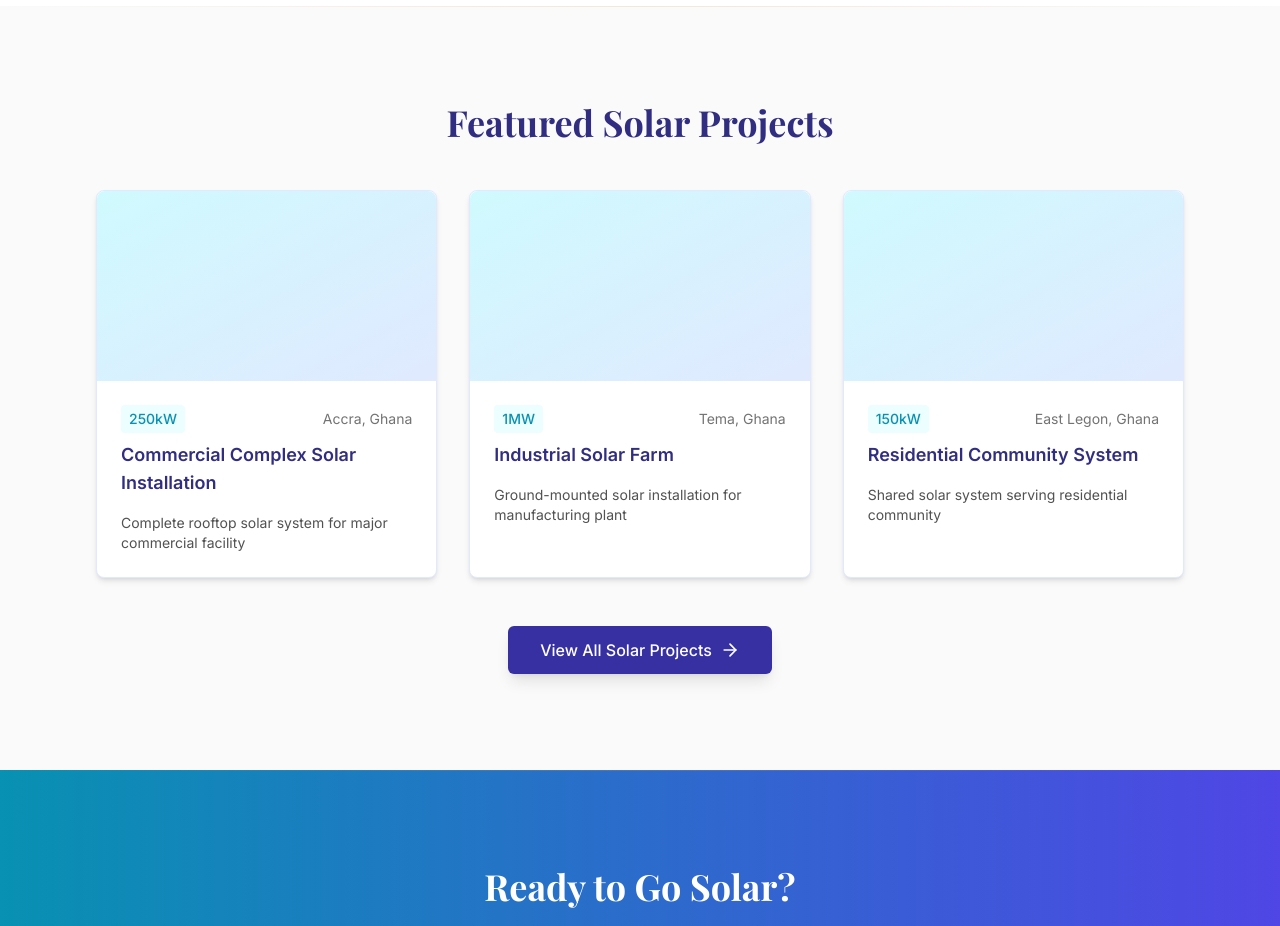
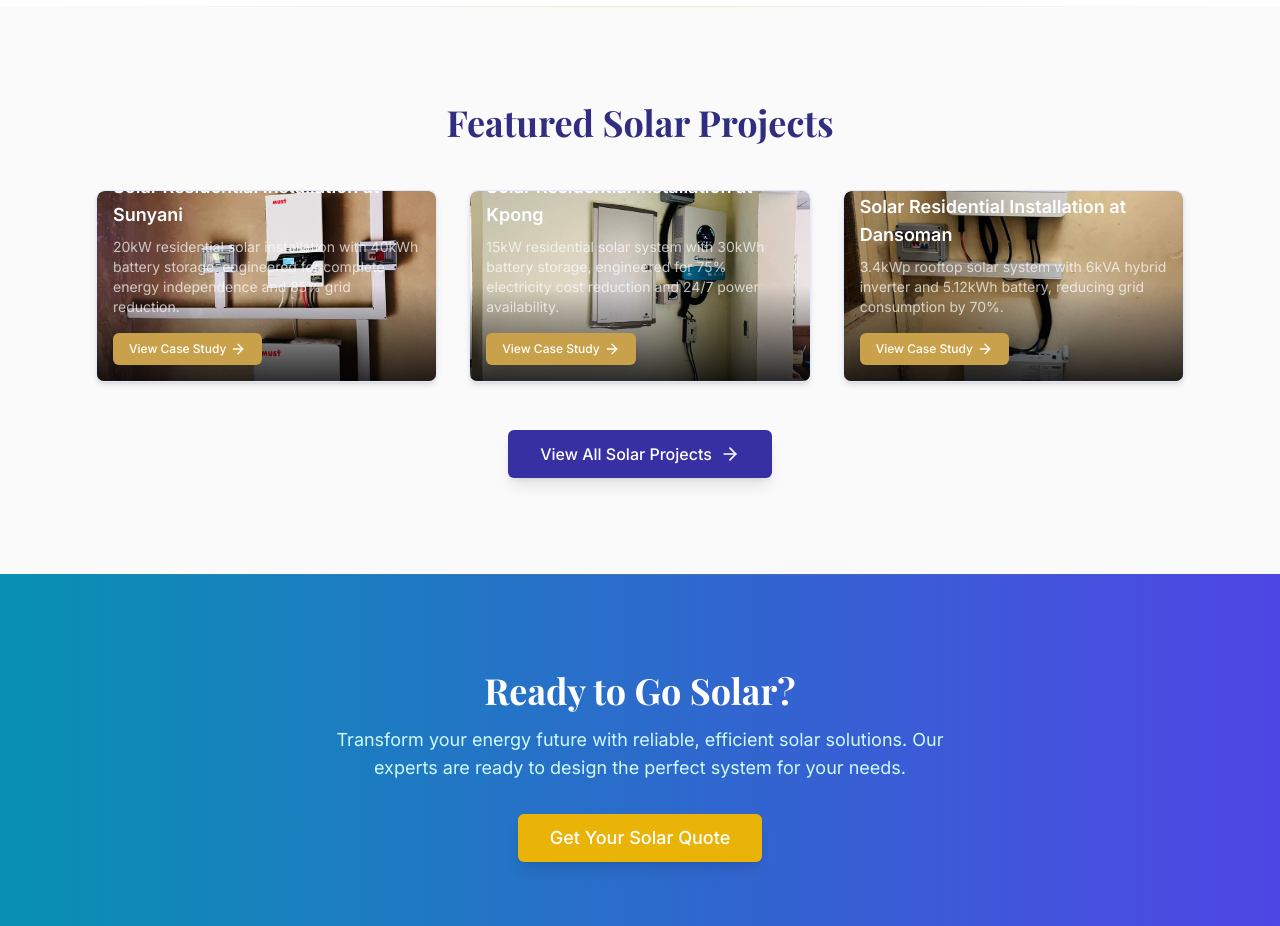
Before and after one commit to dromorongit/EleysonGh, a Next.js app: page /solar-solutions in a window 1280 px wide. Shown: the part 4260-5186 px from the top of the page. Built offline with nearby package versions, Linux system fonts and the light colour scheme.

Commit message:
Update page.tsx

```diff
--- a/src/app/solar-solutions/page.tsx
+++ b/src/app/solar-solutions/page.tsx
@@ -4,6 +4,8 @@ import Link from "next/link";
 import { motion } from "framer-motion";
 import { Zap, Home, Building, Factory, Battery, TrendingUp, Users, Award, CheckCircle, ArrowRight, Sun, Power } from "lucide-react";
 import { Button, Section, Container, Card, CardHeader, CardContent } from "@/components";
+import Image from "next/image";
+import { projects } from "@/data/projects";
 
 const fadeInUp = {
   initial: { opacity: 0, y: 20 },
@@ -476,43 +478,38 @@ export default function SolarSolutionsPage() {
              viewport={{ once: true }}
              variants={stagger}
            >
-            {[
-              {
-                title: "Commercial Complex Solar Installation",
-                location: "Accra, Ghana",
-                capacity: "250kW",
-                description: "Complete rooftop solar system for major commercial facility"
-              },
-              {
-                title: "Industrial Solar Farm",
-                location: "Tema, Ghana",
-                capacity: "1MW",
-                description: "Ground-mounted solar installation for manufacturing plant"
-              },
-              {
-                title: "Residential Community System",
-                location: "East Legon, Ghana",
-                capacity: "150kW",
-                description: "Shared solar system serving residential community"
-              }
-            ].map((project, index) => (
-              <motion.div key={index} variants={fadeInUp}>
-                <Card className="h-full">
-                  <div className="aspect-video bg-gradient-to-br from-energy-100 to-primary-100 rounded-t-lg" />
-                  <CardHeader>
+             {projects
+               .filter(project => project.category === 'Solar')
+               .map((project, index) => (
+                 <motion.div key={project.slug} variants={fadeInUp}>
+                   <Card className="h-full hover:shadow-xl transition-all duration-300 group overflow-hidden">
+                     <div className="aspect-video rounded-t-lg overflow-hidden relative">
+                       <Image
+                         src={project.featuredImage}
+                         alt={project.title}
+                         fill
+                         className="object-cover group-hover:scale-105 transition-transform duration-300"
+                       />
+                       <div className="absolute inset-0 bg-gradient-to-t from-black/80 via-transparent to-transparent group-hover:from-black/90 transition-all duration-300" />
+                       <div className="absolute bottom-0 left-0 right-0 p-4 text-white">
                          <div className="flex items-center justify-between mb-2">
-                      <span className="text-sm font-medium text-energy-600 bg-energy-50 px-2 py-1 rounded">
-                        {project.capacity}
+                           <span className="text-sm font-medium bg-gold text-navy px-2 py-1 rounded">
+                             {project.category}
                            </span>
-                      <span className="text-sm text-secondary-500">{project.location}</span>
+                           <span className="text-sm text-white/80">{project.location}</span>
                          </div>
-                    <h3 className="text-lg font-semibold text-primary-900">
+                         <h3 className="text-lg font-semibold mb-2">
                            {project.title}
                          </h3>
-                  </CardHeader>
-                  <CardContent>
-                    <p className="text-secondary-600 text-sm">{project.description}</p>
-                  </CardContent>
+                         <p className="text-white/70 text-sm mb-4">{project.shortDescription}</p>
+                         <Link href={`/projects/${project.slug}`}>
+                           <Button variant="gold" size="sm">
+                             View Case Study
+                             <ArrowRight className="w-4 h-4 ml-1" />
+                           </Button>
+                         </Link>
+                       </div>
+                     </div>
                    </Card>
                  </motion.div>
                ))}
```
Lines whose indentation alone changed are shown as unchanged.
